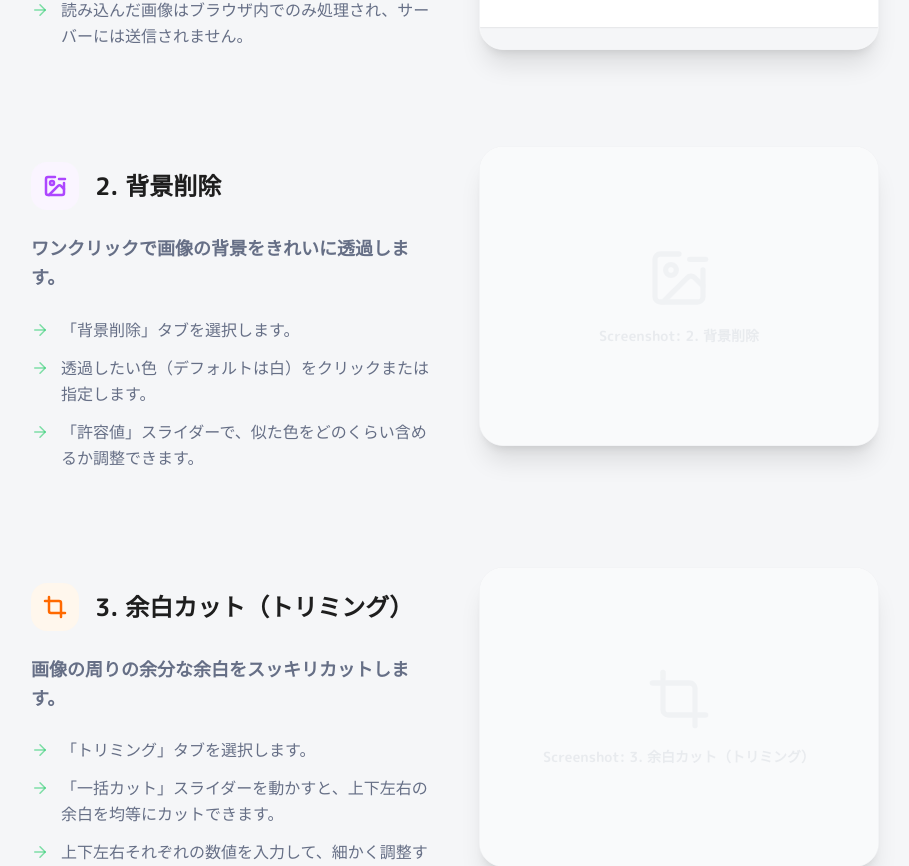
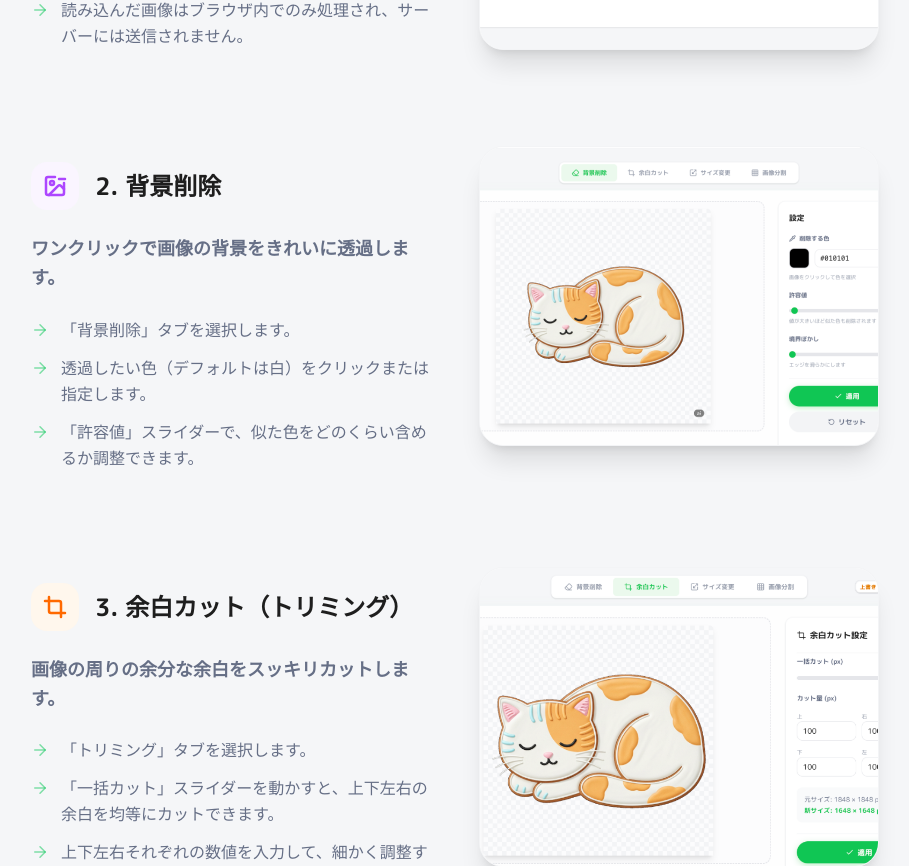
Before and after one commit to Lchiki-nl/Stamp-Image-Tools, a Next.js app: page /how-to-use in a window 1280 px wide. Shown: the part 593-1459 px from the top of the page, without its empty margins (185-1094 px from the left). Built offline with nearby package versions, Linux system fonts and the light colour scheme; no server answers.

Commit message:
fix: 画像分割ツールのグリッド線が表示されない問題を修正 (z-index)

```diff
--- a/src/app/how-to-use/page.tsx
+++ b/src/app/how-to-use/page.tsx
@@ -167,10 +167,10 @@ export default function HowToUsePage() {
                 {/* Mockup / Image Placeholder */}
                 <div className="flex-1 w-full order-1 md:order-2">
                    <div className="rounded-3xl overflow-hidden shadow-xl border border-gray-100 bg-white aspect-4/3 relative group">
-                      {/* Show real image for 'upload' step only for now */}
-                      {step.id === 'upload' ? (
+                      {/* Show real images for steps that have them */}
+                      {['upload', 'background', 'crop'].includes(step.id) ? (
                         <img
-                          src="/images/guide/upload.png"
+                          src={`/images/guide/${step.id}.png`}
                           alt={step.title}
                           className="w-full h-full object-cover"
                         />
--- a/src/components/tools/ImageSplitTool.tsx
+++ b/src/components/tools/ImageSplitTool.tsx
@@ -114,7 +114,7 @@ export function ImageSplitTool({ className = "", embeddedImage, embeddedCanvasRe
                 />
                 {/* Grid Lines Overlay */}
                 <svg
-                  className="absolute inset-0 w-full h-full pointer-events-none"
+                  className="absolute inset-0 w-full h-full pointer-events-none z-20"
                   style={{ overflow: "visible" }}
                 >
                   {/* Vertical Lines */}
```
Also changed, not shown: public/images/guide/background.png (added), public/images/guide/crop.png (added).
